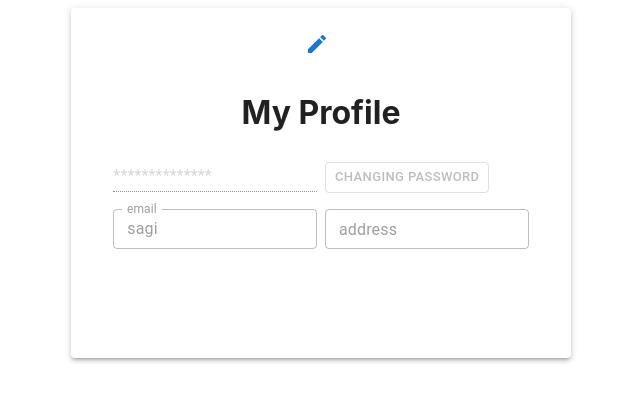
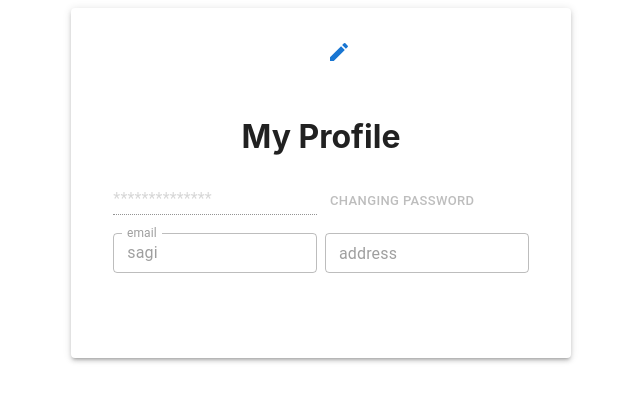
Before and after one commit to ayabryl/WebProgramming, a React (Create React App) app in the folder ui/: page /profile in a window 1280 px wide. Shown: the top 402 px of the page, without its empty margins (319-959 px from the left). Built offline with nearby package versions, Linux system fonts and the light colour scheme.

Commit message:
changing profile user position

```diff
--- a/ui/src/components/profile/UserProfile.js
+++ b/ui/src/components/profile/UserProfile.js
@@ -11,6 +11,7 @@ import { styled } from "@mui/material/styles";
 import Input from "@mui/material/Input";
 import IconButton from "@mui/material/IconButton";
 import EditIcon from "@mui/icons-material/Edit";
+import { useEffect } from "react";
 
 const StyledH1 = styled("h1")({
   textAlign: "center",
@@ -22,8 +23,18 @@ const UserProfile = (props) => {
   const [edit, setEdit] = React.useState(false);
   const [open, setOpen] = React.useState(false);
   const idToken = props.idToken;
-  const email = props.email;
-  const addressRef = useRef(props.address !== undefined ? props.address : "");
+  let email = props.email;
+  const [address, setAddress] = React.useState("");
+
+  const fetchData = async () => {
+    // const response = await axios.get('/api/user');
+    // setAddress(response.data);
+    setAddress("SAGI");
+  };
+
+  useEffect(() => {
+    fetchData();
+  }, []);
 
   const handleClickOpen = () => {
     setOpen(true);
@@ -34,10 +45,6 @@ const UserProfile = (props) => {
   };
 
   const submitHandler = (event) => {
-    event.preventDefault();
-
-    const enteredEmail = addressRef.current.value;
-
     // TODO: send the new address to the server
     toast.success(`Updated`);
     setEdit(false);
@@ -60,25 +67,21 @@ const UserProfile = (props) => {
           <Grid
             sx={{ mt: 2 }}
             container
-            alignItems="center"
             justifyContent="center"
             rowSpacing={1}
             columnSpacing={1}
           >
             {!edit ? (
-              <div>
-                <Grid item xs={7}>
-                  {" "}
-                </Grid>
-                <Grid item xs={2}>
-                  <IconButton onClick={() => setEdit(true)} aria-label="edit">
-                    <EditIcon color="primary" />
-                  </IconButton>
-                </Grid>
-              </div>
-            ) : (
-              <Grid item xs={12} />
-            )}
+              <Grid
+                item
+                xs={2}
+                sx={{ mb: 2, display: "flex", justifyContent: "flex-end" }}
+              >
+                <IconButton onClick={() => setEdit(true)} aria-label="edit">
+                  <EditIcon color="primary" />
+                </IconButton>
+              </Grid>
+            ) : null}
 
             <Grid item xs={12}>
               <StyledH1> My Profile</StyledH1>
@@ -87,12 +90,7 @@ const UserProfile = (props) => {
               <Input size="small" disabled placeholder="**************" />
             </Grid>
             <Grid item xs={5}>
-              <Button
-                size="small"
-                disabled={!edit}
-                variant="outlined"
-                onClick={handleClickOpen}
-              >
+              <Button size="small" disabled={!edit} onClick={handleClickOpen}>
                 changing password
               </Button>
             </Grid>
@@ -114,23 +112,32 @@ const UserProfile = (props) => {
                 disabled={!edit}
                 id="address"
                 label="address"
-                inputRef={addressRef}
+                defaultValue={address}
+                onChange={(event) => {
+                  setAddress(event.target.value);
+                }}
                 variant="outlined"
                 size="small"
               />
             </Grid>
 
-            <Grid item xs={6} sx={{ mb: 2, justifyContent: "center" }}>
+            <Grid
+              item
+              xs={12}
+              sx={{ mt: 3, display: "flex", justifyContent: "center" }}
+            >
               {edit ? (
                 <Button
+                  variant="outlined"
                   onClick={submitHandler}
                   type="submit"
-                  variant="filled"
                   color="primary"
                 >
                   Update
                 </Button>
-              ) : null}
+              ) : (
+                <Grid item xs={12} sx={{ mb: 2, justifyContent: "center" }} />
+              )}
             </Grid>
           </Grid>
         </Paper>
--- a/ui/src/pages/ProfilePage.js
+++ b/ui/src/pages/ProfilePage.js
@@ -14,7 +14,7 @@ const profilePage = () => {
 
   return (
     <Grid container alignItems="center" justifyContent="center">
-      <UserProfile idToken={idToken} email="sagi" address="sagi" />
+      <UserProfile idToken={idToken} email="sagi" />
     </Grid>
   );
 };
```
